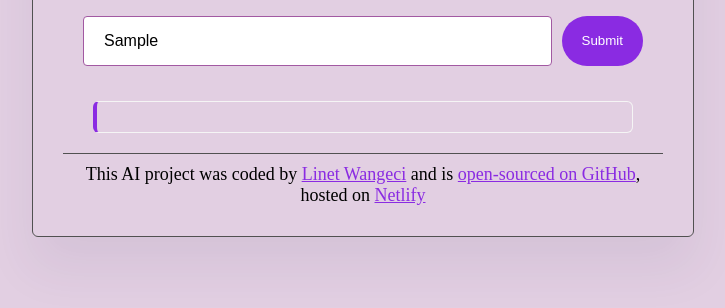
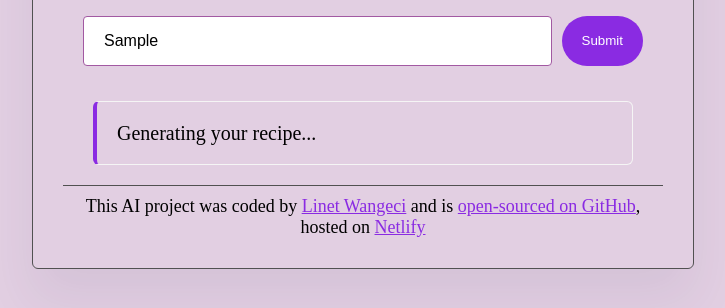
Before and after one commit to Wangeci-Linet/kenyan-recipes-generator, a plain HTML site: page index.html in a window 1280 px wide. Both pictures are taken after typing "Sample" into the empty fields and a click on the input 879 px from the left and 260 px from the top of the page. Shown: the part 220-528 px from the top of the page, without its empty margins (277-1002 px from the left). Drawn offline with nearby package versions, Linux system fonts and the light colour scheme; no server answers.

Commit message:
Modified the HTML and JavaScript files

```diff
--- a/index.html
+++ b/index.html
@@ -17,7 +17,7 @@
         <form id="search-form">
           <input
             type="text"
-            placeholder="Enter a Kenyan recipe"
+            placeholder="Enter a Kenyan recipe you would like to try"
             class="search-input"
             id="user-input"
             required
@@ -25,7 +25,7 @@
           />
           <input type="submit" class="submit-button" />
         </form>
-        <div class="recipe-content" id="recipe-content"></div>
+        <div class="recipe-content hidden" id="recipe-content"></div>
       </main>
       <footer>
         This AI project was coded by
--- a/src/index.js
+++ b/src/index.js
@@ -15,8 +15,13 @@ function recipeGenerator(event) {
   let apiKey = "1bf42foc33aa256d79167at7004c6dac";
   let prompt = `Generate a Kenyan recipe on ${userInput.value} with ingredients  and instructions.`;
   let context =
-    "Generate detailed Kenyan recipes including ingredients and step-by-step instructions in basic HTML without including an opening paragraph of what you are generating. The instructions should be detailed and easy to follow, without unnecessary information. Do not include the word 'html' in your response.";
+    "Generate detailed Kenyan cuisine recipes including ingredients and step-by-step instructions in basic HTML without including an opening paragraph of what you are generating. The instructions should be detailed and easy to follow, without unnecessary information. Do not include the word 'html' in your response and send the full recipe without lags or breaking while generating the instructions.";
   let apiUrl = `https://api.shecodes.io/ai/v1/generate?prompt=${prompt}&context=${context}&key=${apiKey}`;
+
+  let recipeContentElement = document.querySelector("#recipe-content");
+  recipeContentElement.classList.remove("hidden");
+  recipeContentElement.innerHTML = "Generating your recipe...";
+
   axios.get(apiUrl).then(displayRecipe);
   console.log("API request sent");
   console.log(prompt);
--- a/src/styles.css
+++ b/src/styles.css
@@ -60,6 +60,10 @@ form {
   line-height: 1.6;
 }
 
+.hidden {
+  display: none;
+}
+
 footer {
   text-align: center;
   font-size: 18px;
```
